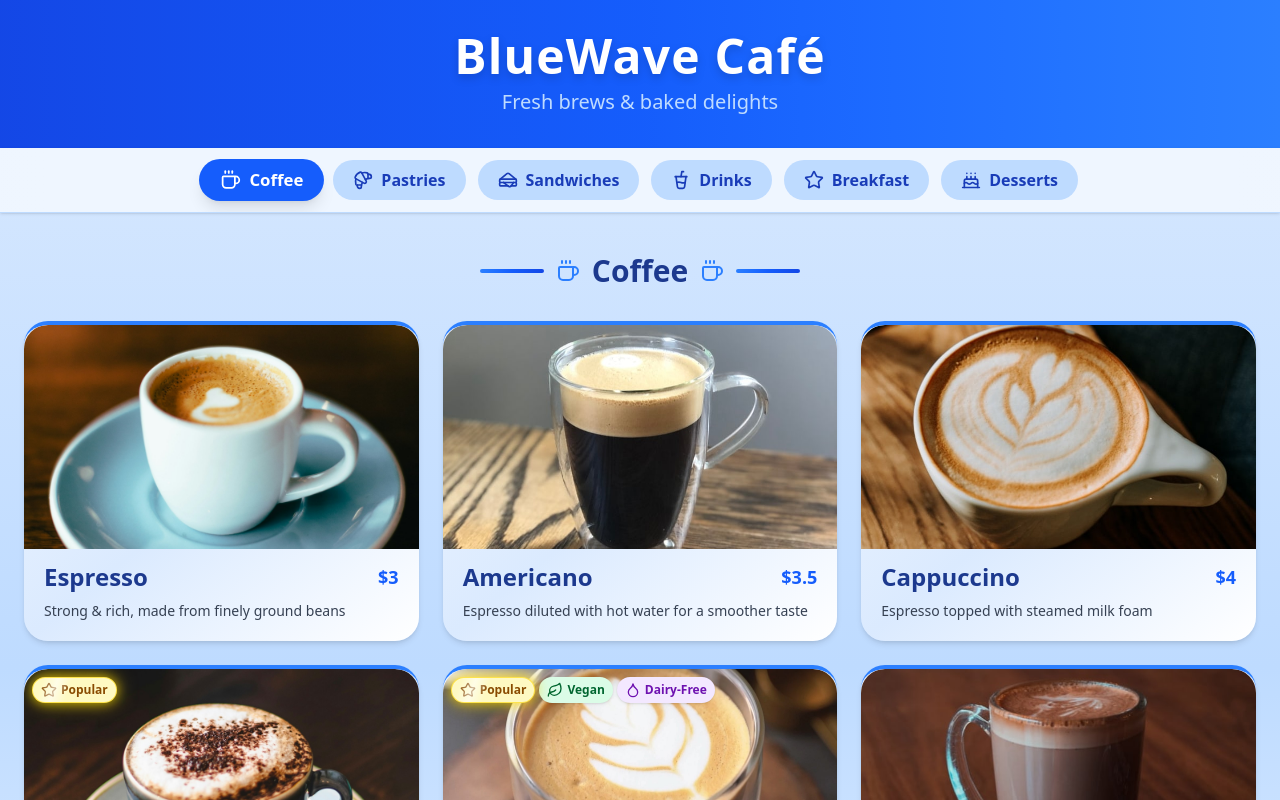
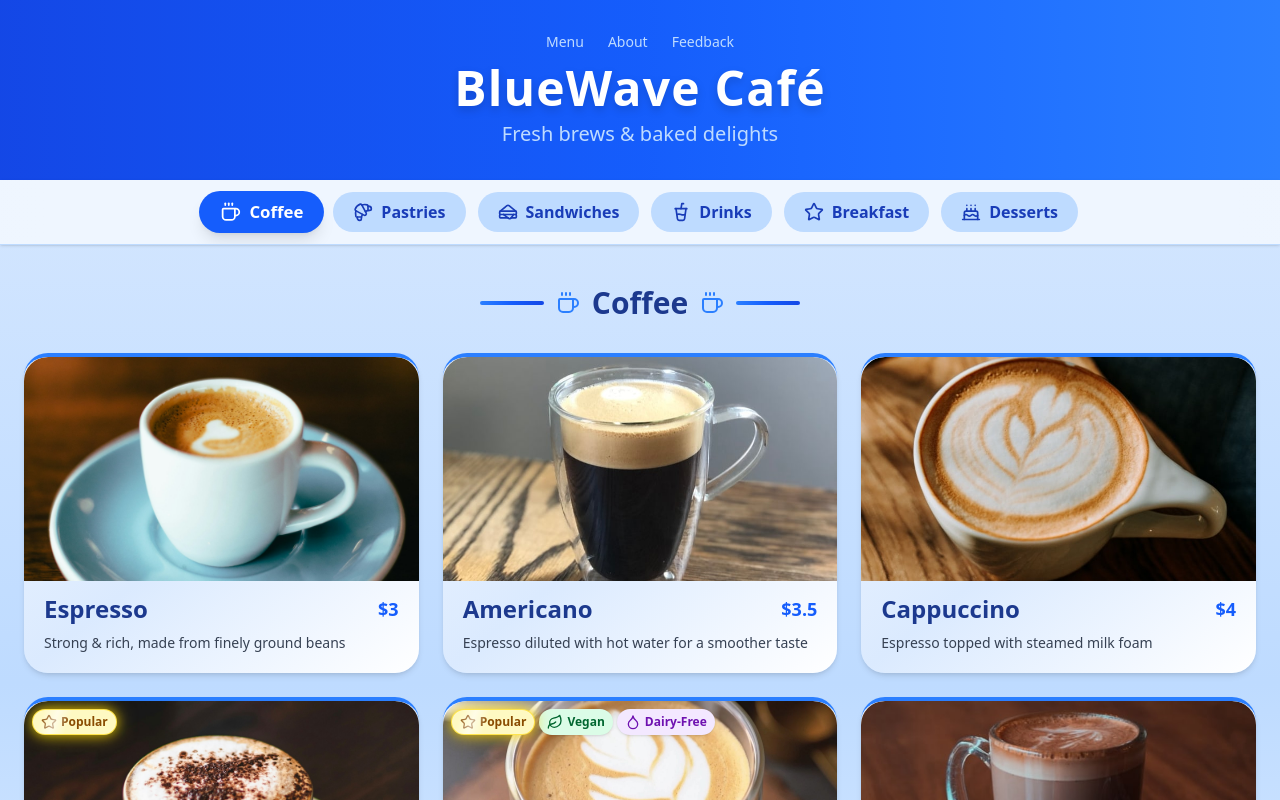
Before and after one commit to chko0/bluewave-cafe, a React (Vite) app: page / in a window 1280 px wide. Shown: the top 800 px of the page. Built offline with nearby package versions, Linux system fonts and the light colour scheme.

Commit message:
refactor: Add Quick Link row in Header

```diff
--- a/src/components/Header.jsx
+++ b/src/components/Header.jsx
@@ -3,6 +3,18 @@ import { Link } from "react-router-dom";
 export default function Header() {
   return (
     <header className="bg-gradient-to-r from-blue-700 via-blue-600 to-blue-500 text-white py-8 shadow-lg">
+      <nav className="flex justify-center gap-6 text-sm text-blue-200 mb-3">
+        <Link to="/menu" className="hover:text-white transition">
+          Menu
+        </Link>
+        <Link to="/about" className="hover:text-white transition">
+          About
+        </Link>
+        <Link to="/feedback" className="hover:text-white transition">
+          Feedback
+        </Link>
+      </nav>
+
       <Link to="/" className="block">
         <h1 className="text-center text-4xl md:text-5xl font-extrabold tracking-wide drop-shadow-lg">
           BlueWave Café
```
